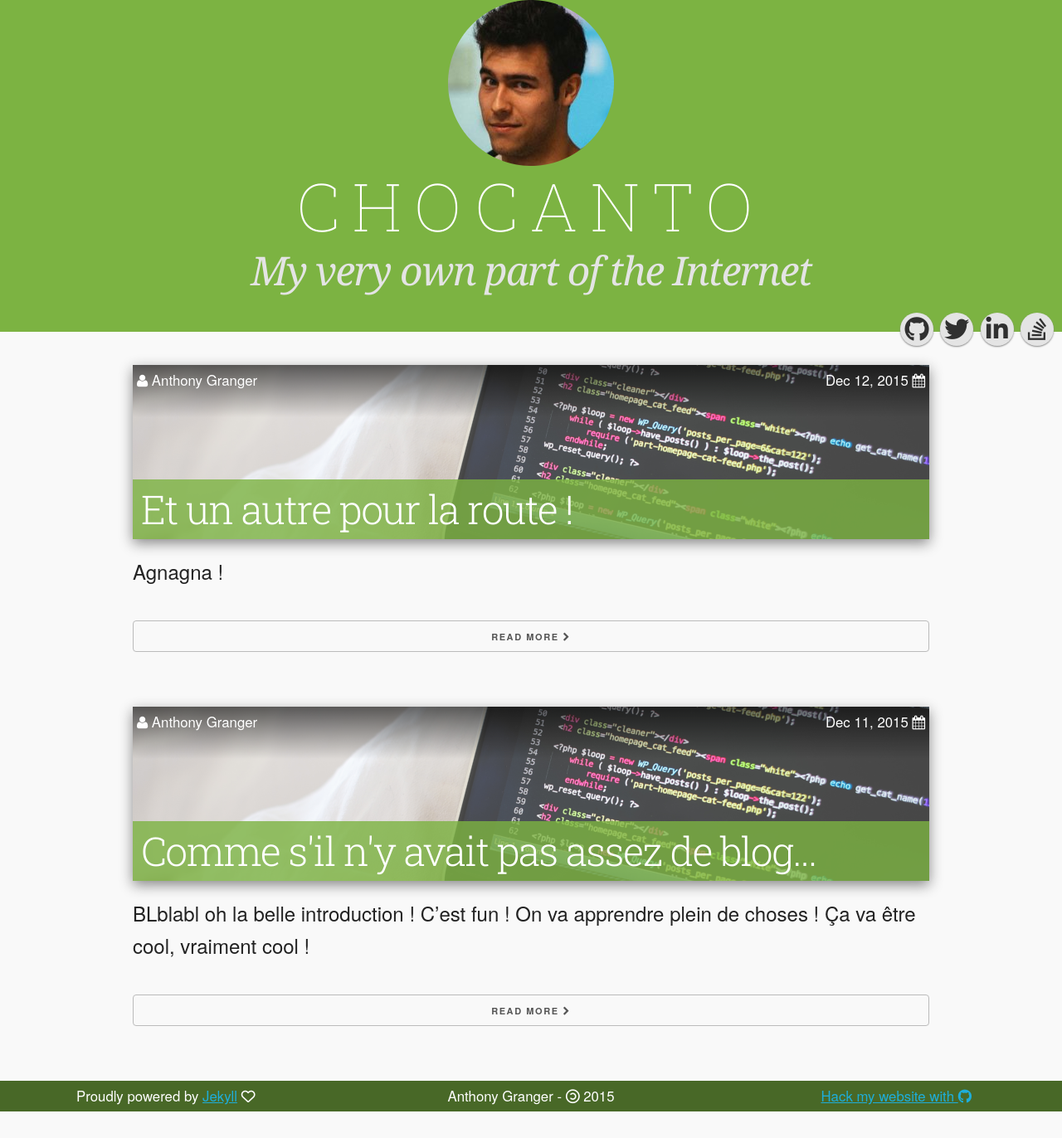
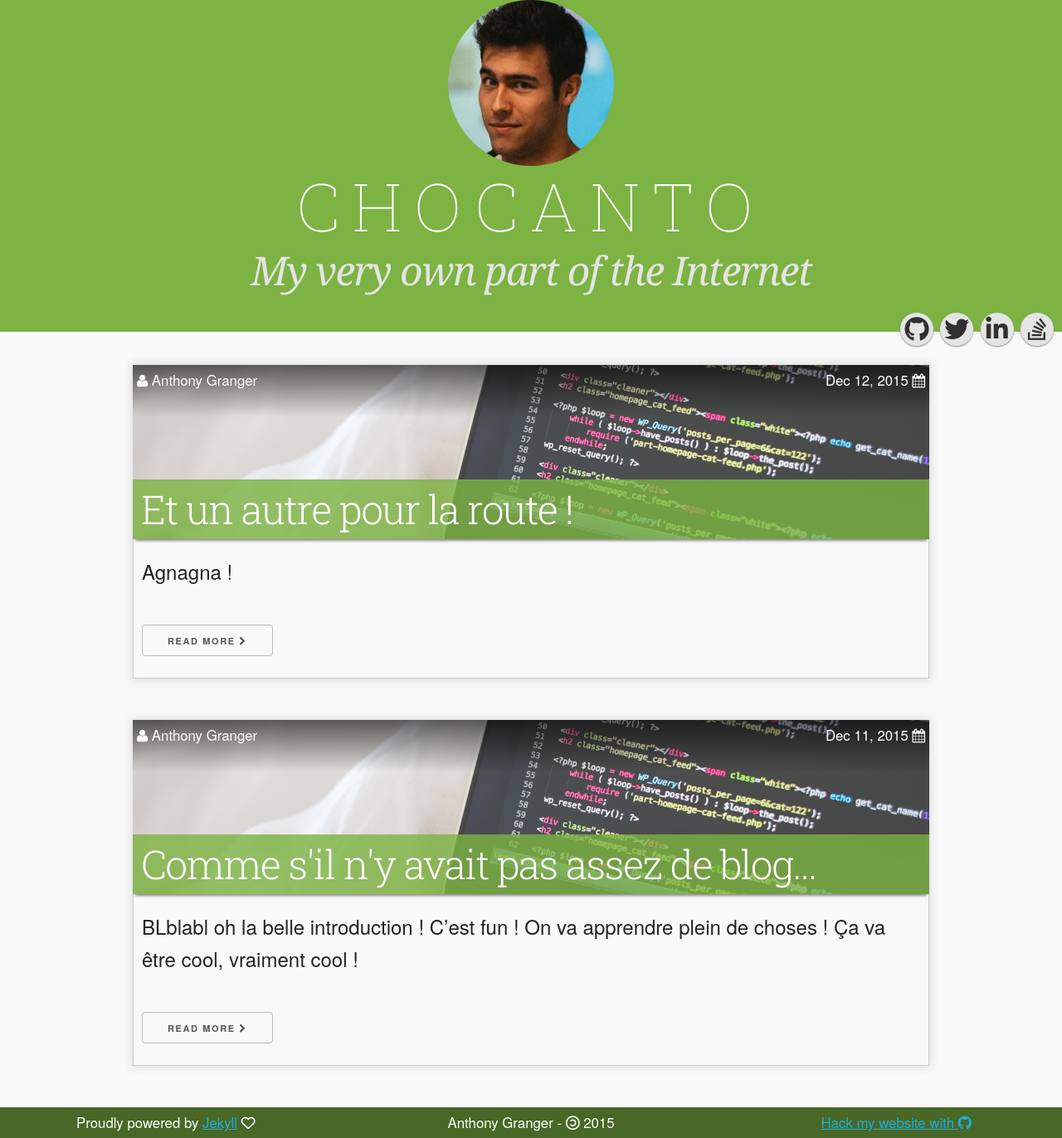
Before and after one commit to Chocanto/Chocanto.github.io, a Jekyll site: the page built from index.html, in a window 1280 px wide. Shown: the whole page at 83% size. Built offline with Jekyll 4.4.1, drawn with Linux system fonts in a browser that asks for light colours; nearby versions of some CDN libraries; library files that are not in the unit come from our copies; the list of posts is cut into pages by our own code; before the commit the page ends 1340 px from its top, so only the background shows below that.

Commit message:
Change index articles style

```diff
--- a/_sass/partials/_article.scss
+++ b/_sass/partials/_article.scss
@@ -1,4 +1,6 @@
 article {
+	box-shadow: 0 0 10px 2px #DDD;
+
 	.meta {
 		font-size: $size-font-article-meta;
 		color: white;
@@ -12,7 +14,7 @@ article {
 		height: $height-article-header;
 		position: relative;
 		padding: 5px;
-		box-shadow: 0px 5px 15px #888;
+		box-shadow: 0px 5px 3px -3px #888;
 
 		h2 {
 			font-size: $size-font-article-title;
@@ -43,5 +45,8 @@ article {
 }
 
 .entry {
-	margin-top: 20px;
+	padding: 20px 10px 10px 10px;
+	border-style: solid;
+	border-width: 0 1px 1px 1px;
+	border-color: darken($color-light-grey, 10%);
 }
--- a/index.html
+++ b/index.html
@@ -7,9 +7,7 @@ layout: default
     {% include article-header.html %}
     <div class="entry">
       {{ post.excerpt }}
-    </div>
-    <div class="row">
-      <a class="twelve columns button" href>Read more <i class="fa fa-chevron-right"></i></a>
+      <a class="button" href>Read more <i class="fa fa-chevron-right"></i></a>
     </div>
   </article>
 {% endfor %}
```
